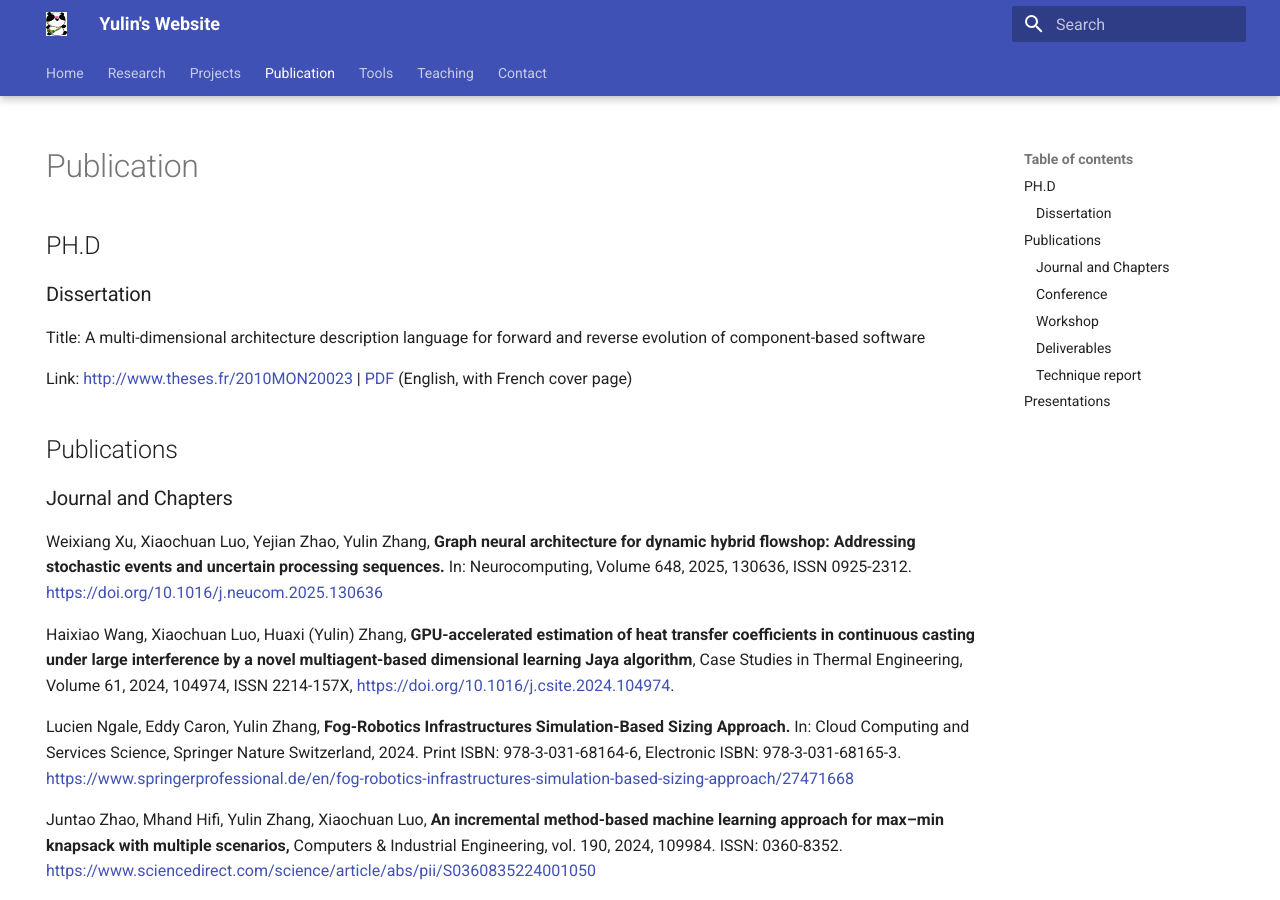
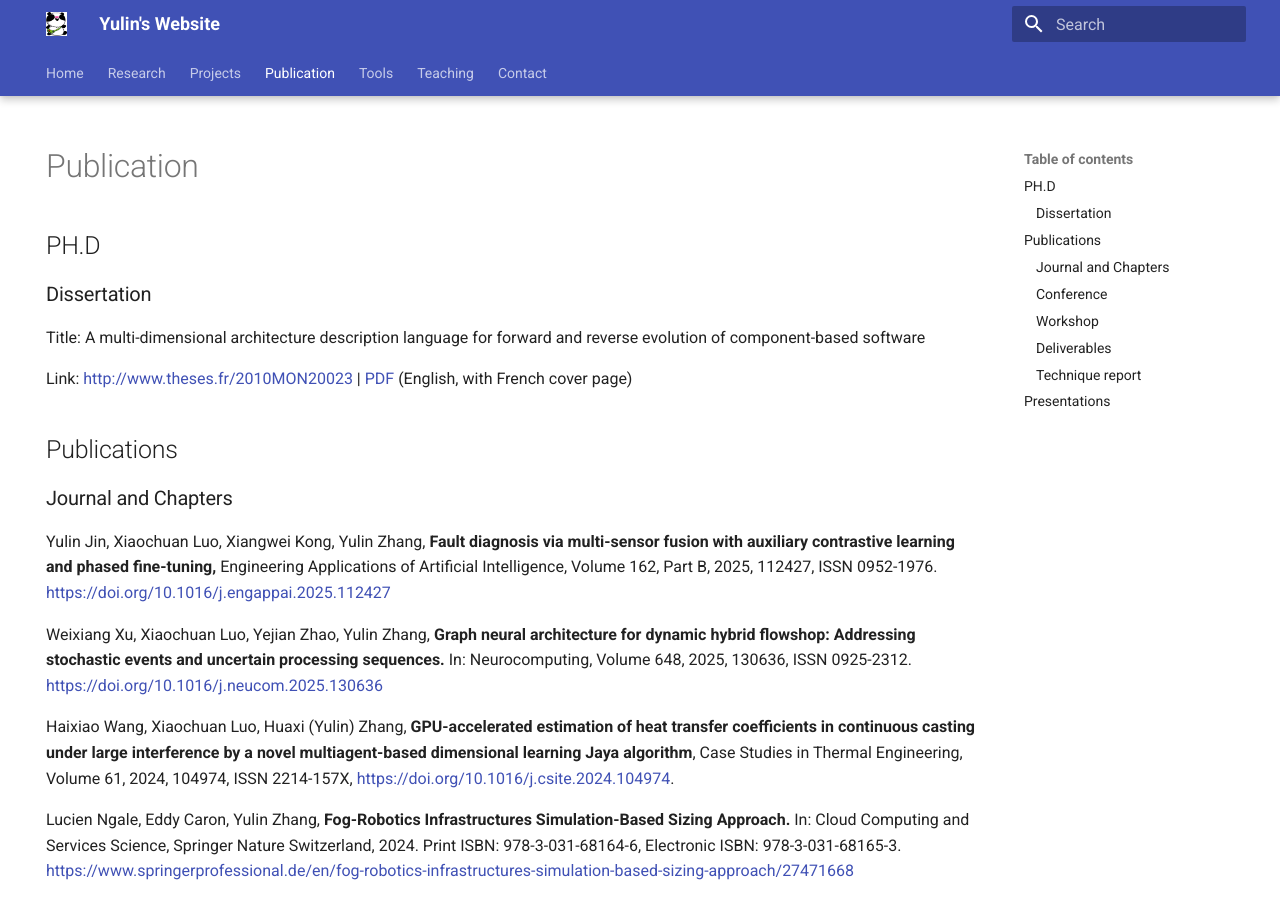
Before and after one commit to yulinz888888/yulinz888888.github.io, an MkDocs documentation site: the page built from docs/publications.md, in a window 1280 px wide and 900 px high. Built offline with MkDocs 1.6.1 and Material for MkDocs 9.7.7, drawn with Linux system fonts in a browser that asks for light colours.

Commit message:
Add new publication on fault diagnosis with multi-sensor fusion
Added journal paper: Fault diagnosis via multi-sensor fusion with auxiliary contrastive learning and phased fine-tuning (Engineering Applications of Artificial Intelligence, 2025)

🤖 Generated with [Claude Code](https://claude.com/claude-code)

Co-Authored-By: Claude <noreply@anthropic.com>

```diff
--- a/docs/publications.md
+++ b/docs/publications.md
@@ -14,6 +14,8 @@ Link: [http://www.theses.fr/2010MON20023](http://www.theses.fr/2010MON20023) | [
 ## Publications
 
 ### Journal and Chapters
+
+Yulin Jin, Xiaochuan Luo, Xiangwei Kong, Yulin Zhang, **Fault diagnosis via multi-sensor fusion with auxiliary contrastive learning and phased fine-tuning,** Engineering Applications of Artificial Intelligence, Volume 162, Part B, 2025, 112427, ISSN 0952-1976. [https://doi.org/10.1016/j.engappai.2025.112427](https://doi.org/10.1016/j.engappai.2025.112427)
 
 Weixiang Xu, Xiaochuan Luo, Yejian Zhao, Yulin Zhang, **Graph neural architecture for dynamic hybrid flowshop: Addressing stochastic events and uncertain processing sequences.** In: Neurocomputing, Volume 648, 2025, 130636, ISSN 0925-2312. [https://doi.org/10.1016/j.neucom.2025.130636](https://doi.org/10.1016/j.neucom.2025.130636)
 
```
